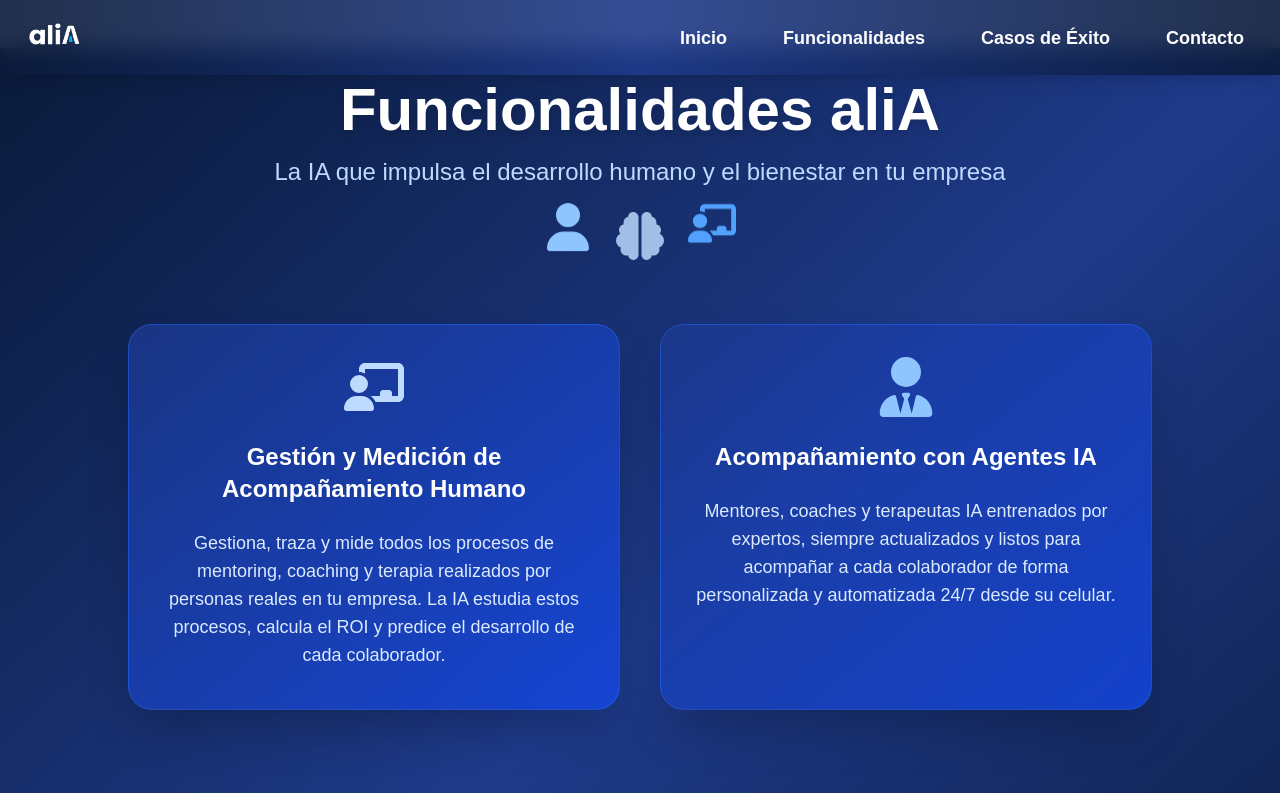
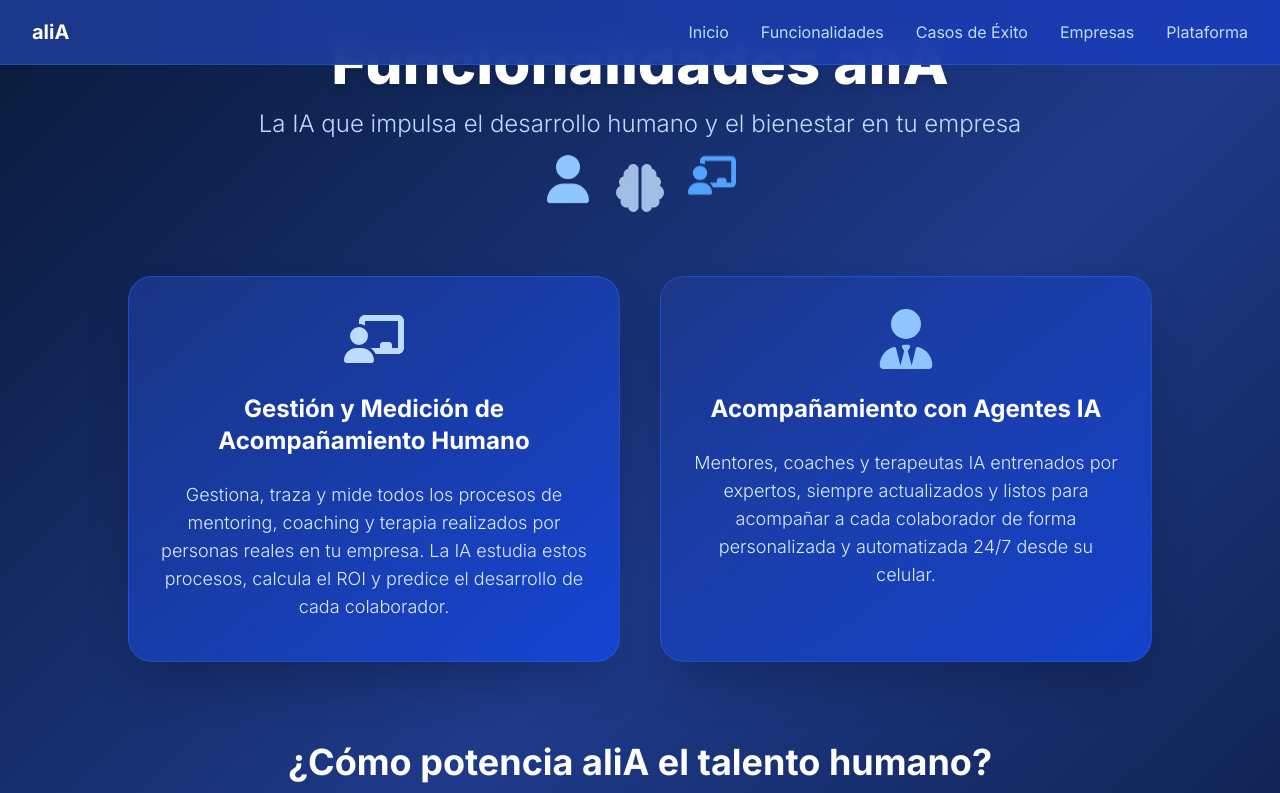
Before and after one commit to upstarttt/alia-web, a Next.js app: page /funcionalidades in a window 1280 px wide. Shown: the top 793 px of the page. Built offline with nearby package versions, Linux system fonts and the light colour scheme.

Commit message:
Correcciones ESLint, hooks y optimización para build en Vercel

```diff
--- /dev/null
+++ b/src/app/components/Header.tsx
@@ -0,0 +1,92 @@
+"use client";
+
+import { useState } from "react";
+import Link from "next/link";
+import { FaBars, FaTimes } from "react-icons/fa";
+
+export default function Header() {
+  const [isMenuOpen, setIsMenuOpen] = useState(false);
+
+  return (
+    <header className="fixed top-0 left-0 right-0 z-50 bg-gradient-to-r from-blue-900/95 to-blue-800/95 backdrop-blur-md border-b border-blue-500/30">
+      <div className="max-w-7xl mx-auto px-4 sm:px-6 lg:px-8">
+        <div className="flex justify-between items-center h-16">
+          {/* Logo */}
+          <Link href="/" className="flex items-center">
+            <span className="text-white font-bold text-xl">aliA</span>
+          </Link>
+
+          {/* Desktop Navigation */}
+          <nav className="hidden md:flex space-x-8">
+            <Link href="/" className="text-blue-200 hover:text-white transition-colors duration-200">
+              Inicio
+            </Link>
+            <Link href="/funcionalidades" className="text-blue-200 hover:text-white transition-colors duration-200">
+              Funcionalidades
+            </Link>
+            <Link href="/casos" className="text-blue-200 hover:text-white transition-colors duration-200">
+              Casos de Éxito
+            </Link>
+            <Link href="/empresas" className="text-blue-200 hover:text-white transition-colors duration-200">
+              Empresas
+            </Link>
+            <Link href="/plataforma" className="text-blue-200 hover:text-white transition-colors duration-200">
+              Plataforma
+            </Link>
+          </nav>
+
+          {/* Mobile menu button */}
+          <button
+            onClick={() => setIsMenuOpen(!isMenuOpen)}
+            className="md:hidden p-2 rounded-md text-blue-200 hover:text-white hover:bg-blue-700/50 transition-colors duration-200"
+          >
+            {isMenuOpen ? <FaTimes size={24} /> : <FaBars size={24} />}
+          </button>
+        </div>
+
+        {/* Mobile Navigation */}
+        {isMenuOpen && (
+          <div className="md:hidden">
+            <div className="px-2 pt-2 pb-3 space-y-1 sm:px-3 bg-blue-900/95 rounded-b-lg border-b border-blue-500/30">
+              <Link
+                href="/"
+                className="block px-3 py-2 text-blue-200 hover:text-white hover:bg-blue-700/50 rounded-md transition-colors duration-200"
+                onClick={() => setIsMenuOpen(false)}
+              >
+                Inicio
+              </Link>
+              <Link
+                href="/funcionalidades"
+                className="block px-3 py-2 text-blue-200 hover:text-white hover:bg-blue-700/50 rounded-md transition-colors duration-200"
+                onClick={() => setIsMenuOpen(false)}
+              >
+                Funcionalidades
+              </Link>
+              <Link
+                href="/casos"
+                className="block px-3 py-2 text-blue-200 hover:text-white hover:bg-blue-700/50 rounded-md transition-colors duration-200"
+                onClick={() => setIsMenuOpen(false)}
+              >
+                Casos de Éxito
+              </Link>
+              <Link
+                href="/empresas"
+                className="block px-3 py-2 text-blue-200 hover:text-white hover:bg-blue-700/50 rounded-md transition-colors duration-200"
+                onClick={() => setIsMenuOpen(false)}
+              >
+                Empresas
+              </Link>
+              <Link
+                href="/plataforma"
+                className="block px-3 py-2 text-blue-200 hover:text-white hover:bg-blue-700/50 rounded-md transition-colors duration-200"
+                onClick={() => setIsMenuOpen(false)}
+              >
+                Plataforma
+              </Link>
+            </div>
+          </div>
+        )}
+      </div>
+    </header>
+  );
+}
--- a/src/app/funcionalidades/page.tsx
+++ b/src/app/funcionalidades/page.tsx
@@ -1,7 +1,8 @@
 "use client";
 import React from "react";
 import { motion } from "framer-motion";
-import { FaUser, FaChalkboardUser, FaBrain, FaUserTie, FaChartLine, FaArrowRight, FaHeart } from "react-icons/fa6";
+import { FaUser, FaChalkboardUser, FaBrain, FaUserTie, FaChartLine, FaArrowRight } from "react-icons/fa6";
+import Link from "next/link";
 
 export default function Funcionalidades() {
   return (
@@ -121,12 +122,12 @@
         transition={{ duration: 0.7, delay: 0.5 }}
         className="flex flex-col items-center gap-4 mt-8"
       >
-        <a
+        <Link
           href="/#demo"
           className="inline-flex items-center gap-3 px-8 py-4 rounded-full bg-blue-500 text-white font-bold text-lg shadow-lg hover:bg-blue-600 transition-all duration-200 mt-4"
         >
           Solicita una demo <FaArrowRight />
-        </a>
+        </Link>
         <span className="text-blue-200 text-sm">Descubre cómo aliA puede transformar el desarrollo humano en tu empresa</span>
       </motion.div>
       <style>{`
--- a/src/app/layout.tsx
+++ b/src/app/layout.tsx
@@ -1,150 +1,25 @@
-"use client";
+import type { Metadata } from "next";
+import { Inter } from "next/font/google";
+import "./globals.css";
+import Header from "./components/Header";
 
-import React, { useState } from "react";
-import { Geist, Geist_Mono } from "next/font/google";
-import "./globals.css";
-import { motion, AnimatePresence } from "framer-motion";
-import Link from "next/link";
-import { useMediaQuery } from "react-responsive";
-import { FaBars, FaTimes } from "react-icons/fa";
+const inter = Inter({ subsets: ["latin"] });
 
-const geistSans = Geist({
-  variable: "--font-geist-sans",
-  subsets: ["latin"],
-});
+export const metadata: Metadata = {
+  title: "aliA - IA para el desarrollo de talento empresarial",
+  description: "aliA es la plataforma de inteligencia artificial que estructura, escala y mide el desarrollo de talento en tu organización.",
+};
 
-const geistMono = Geist_Mono({
-  variable: "--font-geist-mono",
-  subsets: ["latin"],
-});
-
-const menuItems = [
-  { label: "Inicio", href: "/" },
-  { label: "Funcionalidades", href: "/funcionalidades" },
-  { label: "Casos de Éxito", href: "/casos" },
-  { label: "Contacto", href: "/#demo" },
-];
-
-export default function RootLayout({ children }: { children: React.ReactNode }) {
-  const isMobile = useMediaQuery({ maxWidth: 767 });
-  const [open, setOpen] = useState(false);
-
+export default function RootLayout({
+  children,
+}: {
+  children: React.ReactNode;
+}) {
   return (
     <html lang="es">
-      <body className={`${geistSans.variable} ${geistMono.variable} antialiased`}>
-        {/* Menú animado */}
-        <motion.nav
-          initial={{ y: -80, opacity: 0 }}
-          animate={{ y: 0, opacity: 1 }}
-          transition={{ duration: 1, type: "spring" }}
-          className="fixed top-0 left-0 w-full z-50 bg-gradient-to-r from-[#0a1a3a]/90 via-[#1e3a8a]/90 to-[#0a1a3a]/90 shadow-lg backdrop-blur-md"
-        >
-          <div className="max-w-7xl mx-auto flex items-center justify-between px-6 py-1">
-            <Link href="/">
-              <motion.div
-                whileHover={{ scale: 1.12, rotate: -6 }}
-                transition={{ type: "spring", stiffness: 300 }}
-                className="inline-block"
-              >
-                <img
-                  src="/alia-logo.png"
-                  alt="aliA logo"
-                  width={60}
-                  height={24}
-                  className="drop-shadow-xl cursor-pointer"
-                />
-              </motion.div>
-            </Link>
-            {/* Menú hamburguesa solo en móvil */}
-            {isMobile ? (
-              <>
-                <button
-                  className="text-white text-3xl p-2 focus:outline-none"
-                  onClick={() => setOpen(true)}
-                  aria-label="Abrir menú"
-                >
-                  <FaBars />
-                </button>
-                <AnimatePresence>
-                  {open && (
-                    <motion.div
-                      initial={{ x: "100%", opacity: 0 }}
-                      animate={{ x: 0, opacity: 1 }}
-                      exit={{ x: "100%", opacity: 0 }}
-                      transition={{ type: "spring", stiffness: 300, damping: 30 }}
-                      className="fixed top-0 right-0 w-4/5 max-w-xs h-full bg-gradient-to-br from-[#0a1a3a] via-[#1e3a8a] to-[#0a1a3a] shadow-2xl z-50 flex flex-col p-6 gap-8"
-                    >
-                      <div className="flex justify-between items-center mb-8">
-                        <img src="/alia-logo.png" alt="aliA logo" width={48} height={20} />
-                        <button
-                          className="text-white text-3xl p-2 focus:outline-none"
-                          onClick={() => setOpen(false)}
-                          aria-label="Cerrar menú"
-                        >
-                          <FaTimes />
-                        </button>
-                      </div>
-                      <ul className="flex flex-col gap-6 mt-4">
-                        {menuItems.map((item, i) => (
-                          <motion.li
-                            key={item.href}
-                            initial={{ x: 40, opacity: 0 }}
-                            animate={{ x: 0, opacity: 1 }}
-                            transition={{ delay: 0.1 * i, duration: 0.4, type: "spring" }}
-                          >
-                            <Link
-                              href={item.href}
-                              className="text-white text-lg font-bold block py-2 px-2 rounded hover:bg-blue-600/40 hover:text-blue-200 transition-colors duration-200"
-                              onClick={() => setOpen(false)}
-                            >
-                              {item.label}
-                            </Link>
-                          </motion.li>
-                        ))}
-                      </ul>
-                    </motion.div>
-                  )}
-                </AnimatePresence>
-                {/* Fondo oscuro al abrir menú */}
-                {open && (
-                  <motion.div
-                    initial={{ opacity: 0 }}
-                    animate={{ opacity: 0.5 }}
-                    exit={{ opacity: 0 }}
-                    className="fixed inset-0 bg-black z-40"
-                    onClick={() => setOpen(false)}
-                  />
-                )}
-              </>
-            ) : (
-              <ul className="flex gap-2 sm:gap-4 md:gap-8">
-                {menuItems.map((item, i) => (
-                  <motion.li
-                    key={item.href}
-                    initial={{ y: -30, opacity: 0 }}
-                    animate={{ y: 0, opacity: 1 }}
-                    transition={{ delay: 0.2 + i * 0.08, duration: 0.5, type: "spring" }}
-                    whileHover={{ scale: 1.18, rotate: 2 }}
-                    whileTap={{ scale: 0.95 }}
-                    className="relative group"
-                  >
-                    <Link
-                      href={item.href}
-                      className="text-white font-bold text-base sm:text-lg px-3 py-2 rounded transition-colors duration-200 group-hover:bg-blue-600/40 group-hover:text-blue-200"
-                    >
-                      {item.label}
-                    </Link>
-                    <motion.div
-                      layoutId="underline"
-                      className="absolute left-0 right-0 h-1 bg-blue-400 rounded-b-lg scale-x-0 group-hover:scale-x-100 origin-left transition-transform duration-300"
-                    />
-                  </motion.li>
-                ))}
-              </ul>
-            )}
-          </div>
-        </motion.nav>
-        <div className="pt-12">{children}</div>
+      <body className={inter.className}>
+        <Header />
+        {children}
       </body>
     </html>
   );
```
Also changed, not shown: src/app/casos/page.tsx (+10 -6 lines), src/app/page.tsx (+54 -33 lines).
